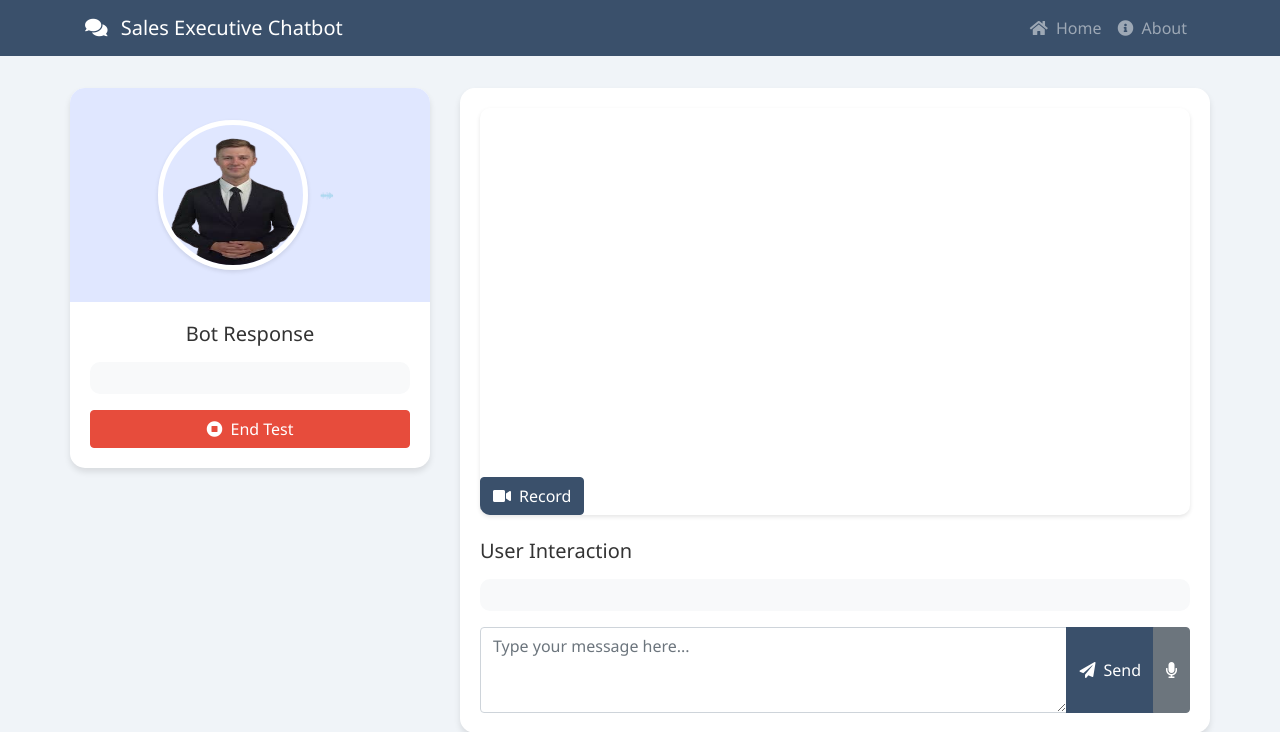
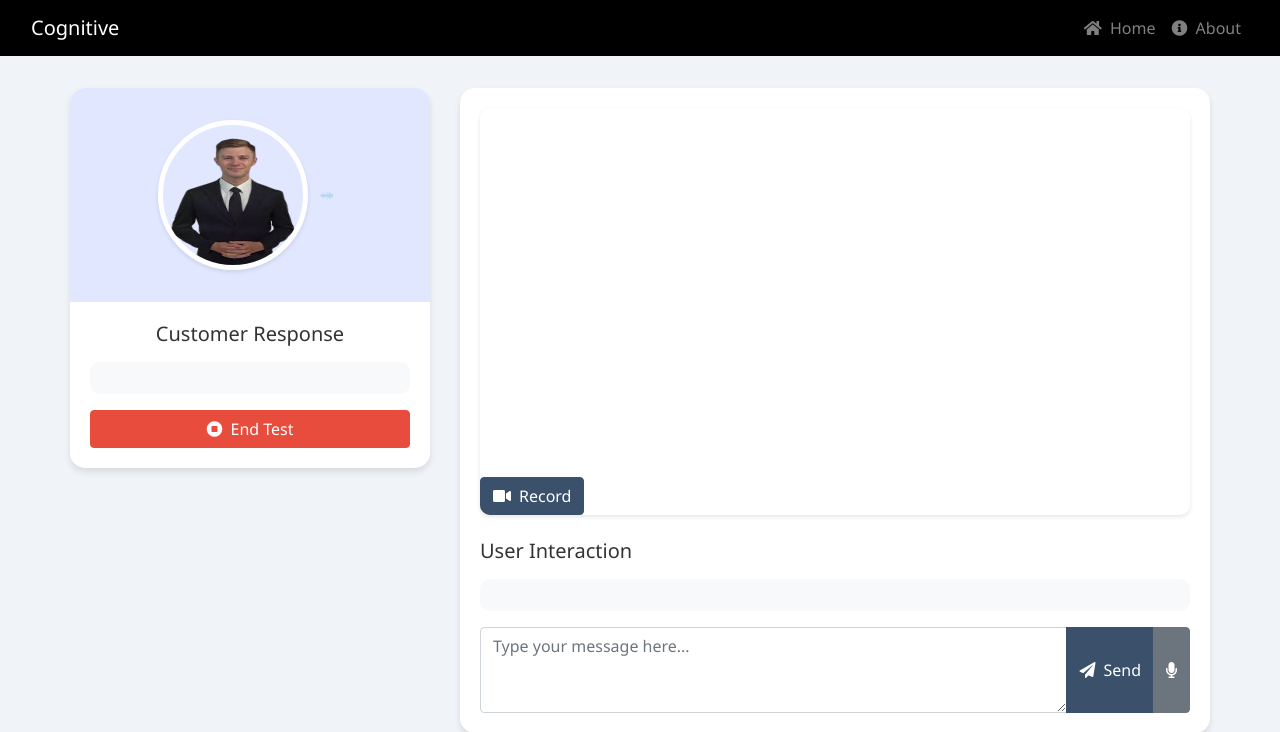
Before and after one commit to saipavansp/RP2, a Flask app: page /index in a window 1280 px wide. Shown: the top 732 px of the page. Run offline with Flask 3, Linux system fonts and the light colour scheme; some libraries are stand-ins or nearby versions.

Commit message:
Update 1 index.html

```diff
--- a/templates/index.html
+++ b/templates/index.html
@@ -168,11 +168,10 @@
     </style>
 </head>
 <body>
-    <nav class="navbar navbar-expand-lg navbar-dark">
-        <div class="container">
+   <nav class="navbar navbar-expand-lg navbar-dark" style="background-color: #000; width: 100%;">
+    <div class="container-fluid">
         <a class="navbar-brand" href="#">
-                <i class="fas fa-comments mr-2"></i>
-                Sales Executive Chatbot
+            Cognitive
         </a>
         <button class="navbar-toggler" type="button" data-toggle="collapse" data-target="#navbarNav">
             <span class="navbar-toggler-icon"></span>
@@ -190,6 +189,8 @@
     </div>
 </nav>
 
+
+
     <div class="container main-container">
         <div class="row">
             <div class="col-md-4">
@@ -199,7 +200,7 @@
                         <img class="emoji-image" src="static/images/speaking.png" alt="Speaking Emoji">
                     </div>
                     <div class="card-body">
-                        <h5 class="card-title text-center mb-3">Bot Response</h5>
+                        <h5 class="card-title text-center mb-3">Customer Response</h5>
                         <div id="bot-response" class="mb-3"></div>
                         <button id="end-test" class="btn btn-danger btn-block">
                             <i class="fas fa-stop-circle mr-2"></i>End Test
```
Lines whose indentation alone changed are shown as unchanged.
